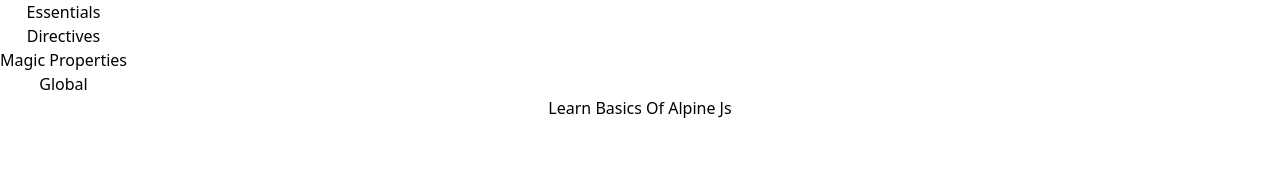
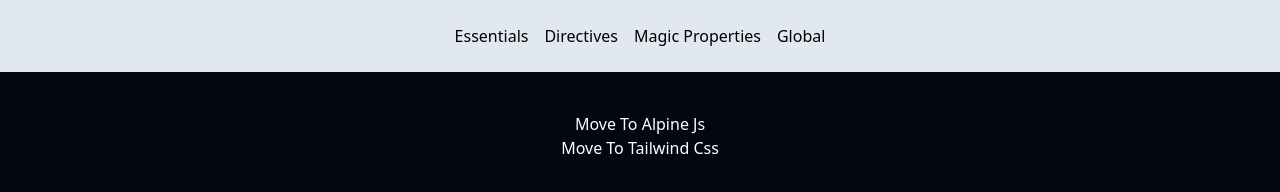
Before and after one commit to sprajapat770/ALPINE-TAILWIND-PROJECT, a plain HTML site: page index.html in a window 1280 px wide. Drawn offline with nearby package versions, Linux system fonts and the light colour scheme.

Commit message:
structure ready

```diff
--- a/index.html
+++ b/index.html
@@ -8,9 +8,9 @@
     <script src="//unpkg.com/alpinejs" defer></script>
 </head>
 <body class="text-center">
-    <header class="bg:gray">
-            <nav class="flex flex-wrap gap-2">
-                <ul role="navigation">
+    <header class="bg-slate-200 p-6">
+            <nav class="flex">
+                <ul role="navigation" class="flex gap-4 m-auto">
                     <li>
                         Essentials
                     </li>
@@ -26,8 +26,13 @@
                 </ul>
             </nav>
     </header>
-    <main>
-        <a href="./BASICS-ALPINE/" class="m-auto"> Learn Basics Of Alpine Js</a>
+    <main class="p-10 bg-gray-950 h-screen text-white">
+        <div>
+            <a href="./BASICS-ALPINE/" class="m-auto">Move To Alpine Js</a>
+        </div>
+        <div>
+            <a href="./BASICS-TAILWIND/" class="m-auto">Move To Tailwind Css</a>
+        </div>
     </main>
 </body>
 </html>
```
Also changed, not shown: BASICS-ALPINE/index.html (+8 -7 lines), BASICS-TAILWIND/index.html (added).
